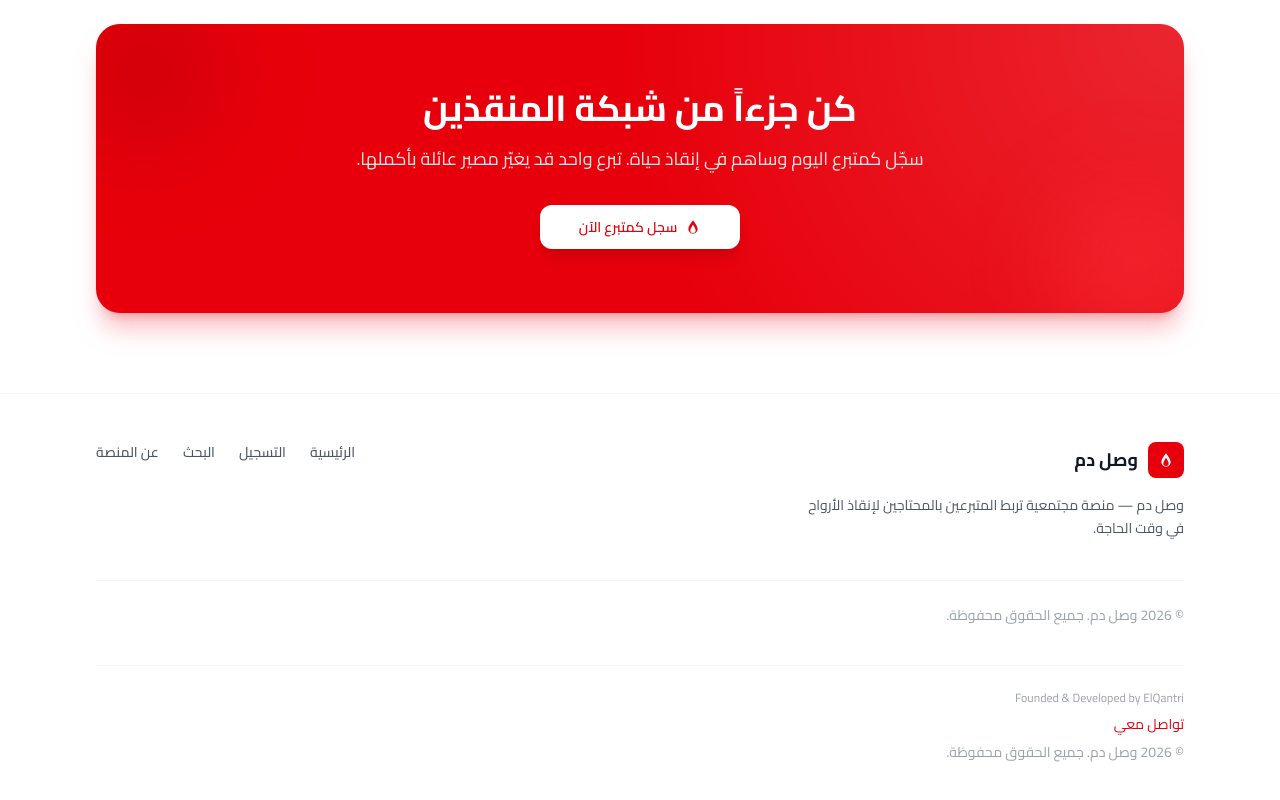
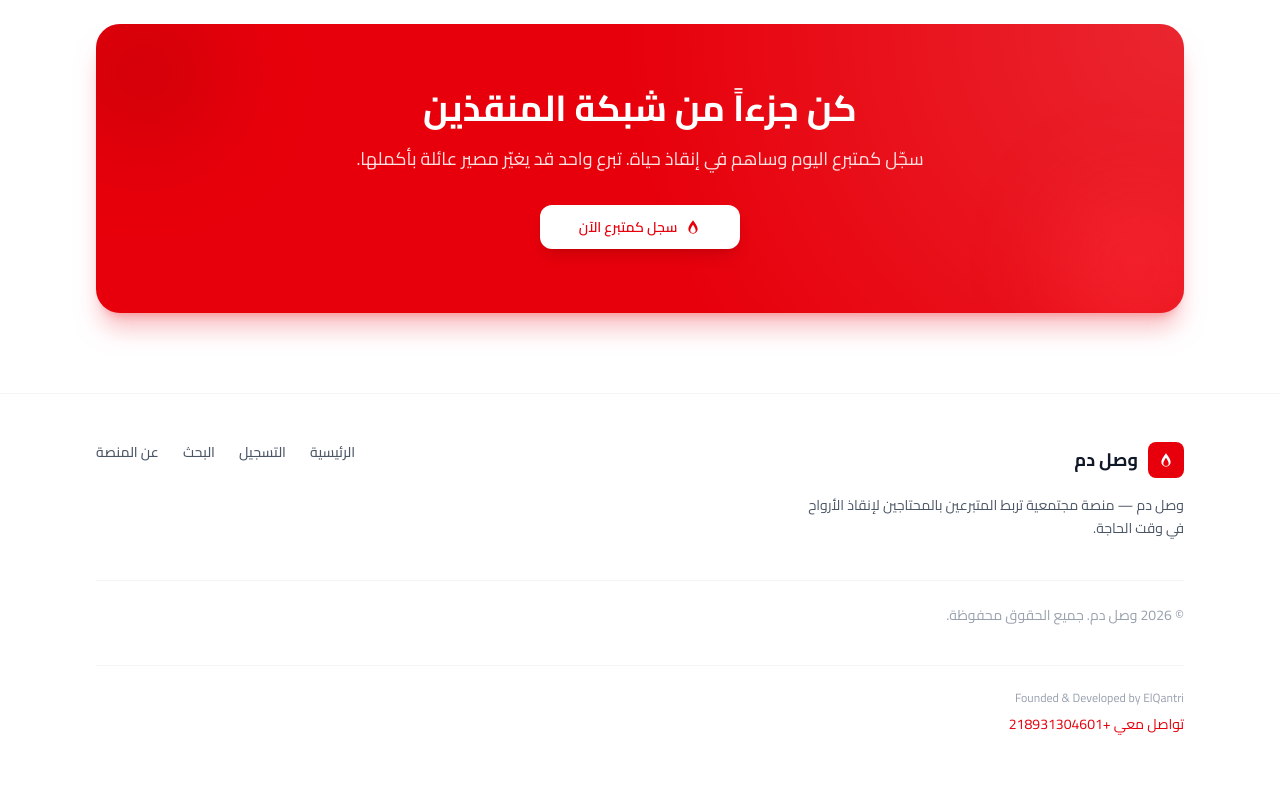
Before and after one commit to elqan3/wasldam, a Next.js app: page / in a window 1280 px wide. Shown: the part 1725-2525 px from the top of the page. Built offline with nearby package versions, Linux system fonts and the light colour scheme; no server answers.

Commit message:
Update Footer.tsx

```diff
--- a/components/landing/Footer.tsx
+++ b/components/landing/Footer.tsx
@@ -66,12 +66,10 @@ export function Footer() {
       className="text-red-600 hover:text-red-700"
     >
   تواصل معي
+    +218931304601
     </a>
   </p>
 
-  <p className="text-center sm:text-start text-sm text-gray-400">
-    {t.footer.copyright}
-  </p>
 
 </div>
       </div>
```
